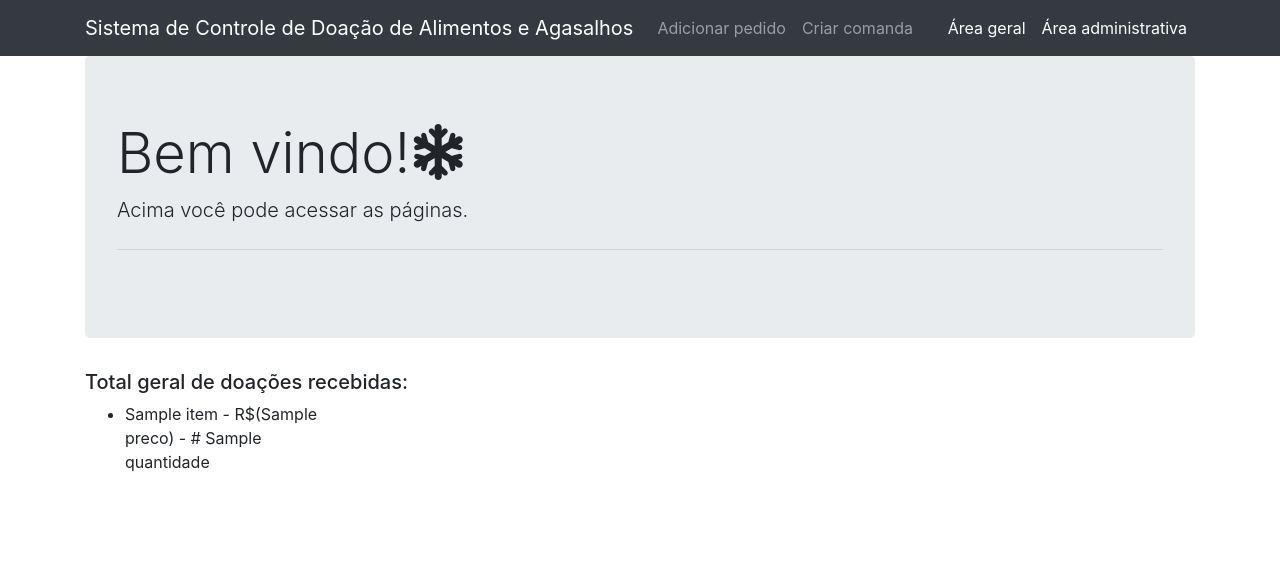
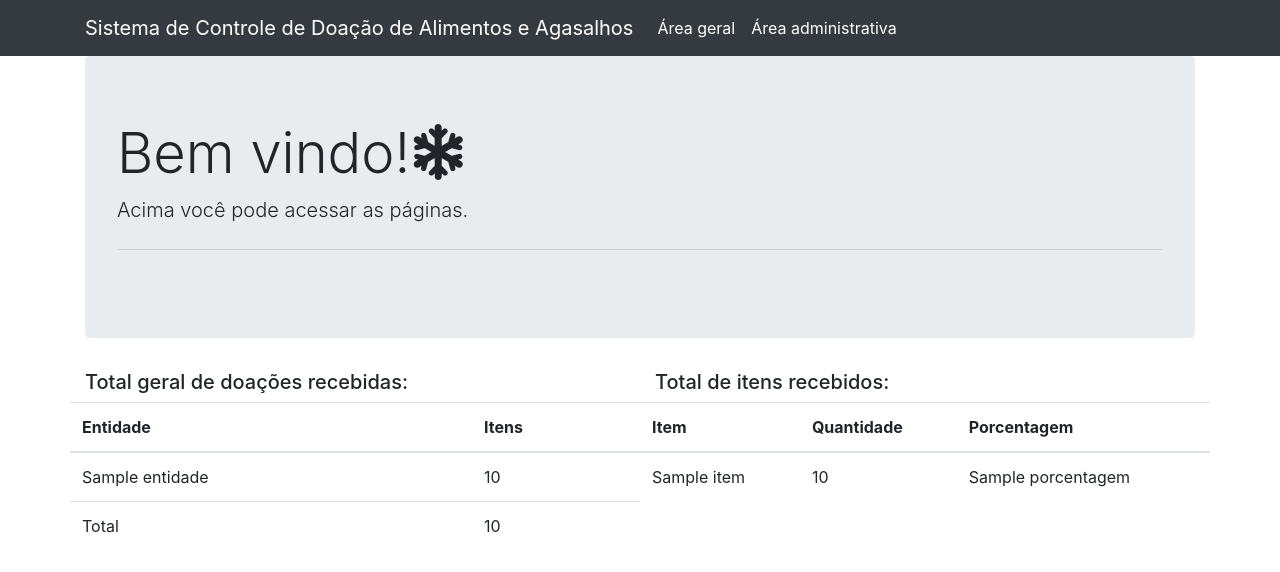
Before and after one commit to UFOP-CSI477/2021-02-atividades-UFOP-LucasAlmeida, a Django app: template Prova/prova/templates/geral.html in a window 1280 px wide. Shown: the top 572 px of the page. Run offline with Django 4.2, Linux system fonts and the light colour scheme; data comes from the database, SQL or seed files in the repository; both versions use the stored data as it was after the commit; the template is opened without the code that fills it: values that come from a table or form of the project are taken from there, most other values are stand-ins (such as "Sample title", 1, 10 or a date in 2020); some libraries are stand-ins or nearby versions.

Commit message:
Final commit de verdade, agora vai.

```diff
--- a/Prova/prova/SCDAA/models.py
+++ b/Prova/prova/SCDAA/models.py
@@ -1,3 +1,4 @@
+from ast import If
 from django.db import models
 from django.db.models import Sum
 # Create your models here.
@@ -42,5 +43,30 @@ class Coletas(models.Model):
         queryset_list = []
         for entidade in Entidades.objects.all():
             queryset_list.append(Coletas.objects.filter(entidade=entidade).aggregate(quantidade_total=Sum('quantidade')))
+            queryset_list[-1]['entidade'] = entidade
 
         return queryset_list
+
+    def getSumDoacoes():
+        total = Coletas.objects.aggregate(quantidade_total=Sum('quantidade'))
+
+        return total
+
+    def getSumItens():
+        total = Coletas.objects.aggregate(quantidade_total=Sum('quantidade'))
+
+        return total
+
+    def getTotalItens():
+        queryset_list = []
+        total = Coletas.getSumItens()
+        for item in Itens.objects.all():
+            quantidade = Coletas.objects.filter(item=item).aggregate(quantidade_total=Sum('quantidade'))
+            queryset_list.append(quantidade)
+            queryset_list[-1]['item'] = item
+            if quantidade['quantidade_total'] == None:
+                queryset_list[-1]['porcentagem'] = 0
+            else:
+                queryset_list[-1]['porcentagem'] = '%.2f' % ((quantidade['quantidade_total'] / total['quantidade_total']) * 100)  + " %"
+
+        return queryset_list
--- a/Prova/prova/SCDAA/views.py
+++ b/Prova/prova/SCDAA/views.py
@@ -1,6 +1,11 @@
 from django.shortcuts import render
+from django.views import generic
+from SCDAA.models import Coletas
 
 # Create your views here.
 
 def index(request):
     return render(request, 'index.html', {})
+
+def geral(request):
+    return render(request, 'geral.html', context={'total_doacoes_dic':Coletas.getTotalDoacoes(), 'total_doacoes':Coletas.getSumDoacoes(), 'total_itens_dic': Coletas.getTotalItens, 'total_itens': Coletas.getSumItens()})
--- a/Prova/prova/prova/urls.py
+++ b/Prova/prova/prova/urls.py
@@ -16,9 +16,10 @@ Including another URLconf
 from django.contrib import admin
 from django.urls import path
 
-from SCDAA.views import index
+from SCDAA.views import *
 
 urlpatterns = [
     path('admin/', admin.site.urls),
-    path('', index)
+    path('', index),
+    path('geral/', geral)
 ]
--- a/Prova/prova/templates/geral.html
+++ b/Prova/prova/templates/geral.html
@@ -3,20 +3,56 @@
 {% block content %}
 <div class="row">
   <div class="col-md-6">
-    {% if entidades %}
+    {% if total_doacoes_dic %}
     <h5 class="display-8">Total geral de doações recebidas:</h5>
     <div class="row">
-      <div class="col-sm-6">
-        <ul>
-        {% for item in comanda_itens %}
-          <li>
-            {{item.item}} - R$({{item.item.preco}}) - # {{ item.quantidade }}
-          </li>
-          {% endfor %}
-        </ul>
-      </div>
-    </div>
+      <table class="table">
+        <thead>
+          <tr>
+            <th scope="col">Entidade</th>
+            <th scope="col">Itens</th>
+          </tr>
+        </thead>
+        {% for item in total_doacoes_dic %}
+        <tbody>
+          <tr>
+            <td>{{item.entidade}}</td>
+            <td>{{item.quantidade_total}} </td>
+          </tr>
+        {% endfor %}
+        </tbody>
+        <tfoot>
+          <td>Total</td>
+          <td>{{total_doacoes.quantidade_total}}</td>
+        </tfoot>
+      </table>
   {% endif %}
 </div>
 </div>
+
+  <div class="col-md-6">
+    {% if total_itens_dic %}
+    <h5 class="display-8">Total de itens recebidos:</h5>
+    <div class="row">
+      <table class="table">
+        <thead>
+          <tr>
+            <th scope="col">Item</th>
+            <th scope="col">Quantidade</th>
+            <th scope="col">Porcentagem</th>
+          </tr>
+        </thead>
+        {% for item in total_itens_dic %}
+        <tbody>
+          <tr>
+            <td>{{item.item}}</td>
+            <td>{{item.quantidade_total}} </td>
+            <td>{{item.porcentagem}}</td>
+          </tr>
+        {% endfor %}
+        </tbody>
+      </table>
+  {% endif %}
+  </div>
+
 {% endblock %}
--- a/Prova/prova/templates/index.html
+++ b/Prova/prova/templates/index.html
@@ -20,14 +20,6 @@
             </button>
             <div class="collapse navbar-collapse" id="navbarSupportedContent">
                 <ul class="navbar-nav mr-auto">
-                    <li class="nav-item">
-                        <a class="nav-link" href="/admin/bar/comandaitens/add/">Adicionar pedido</a>
-                    </li>
-                    <li class="nav-item">
-                        <a class="nav-link" href="/admin/bar/comanda/add/">Criar comanda</a>
-                    </li>
-                </ul>
-                <ul class="navbar-nav lr-auto">
                     <li class="nav-item active">
                         <a class="nav-link" href="/geral">Área geral<span class="sr-only">(current)</span></a>
                     </li>
```
Also changed, not shown: Prova/prova/SCDAA/admin.py (+37 -3 lines), Prova/prova/templates/comanda_paga.html (deleted, +0 -28 lines), Prova/README.md (added), Prova/prova/db.sqlite3, README.md.
